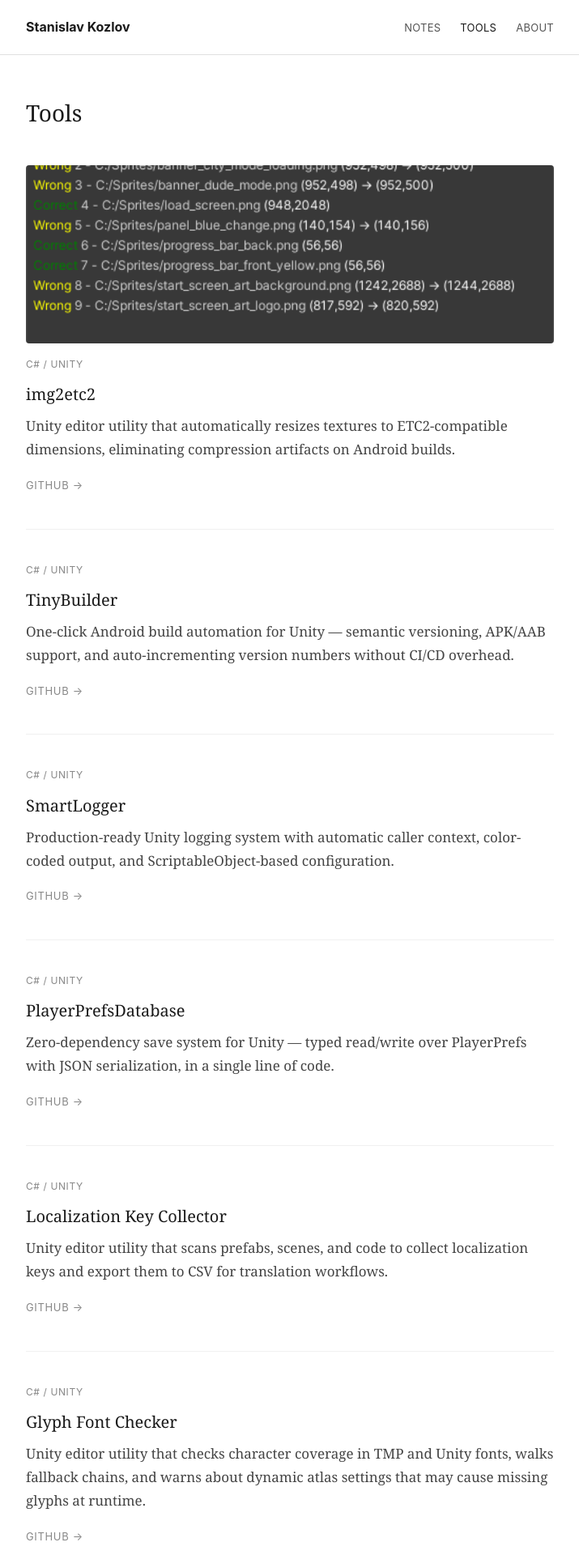
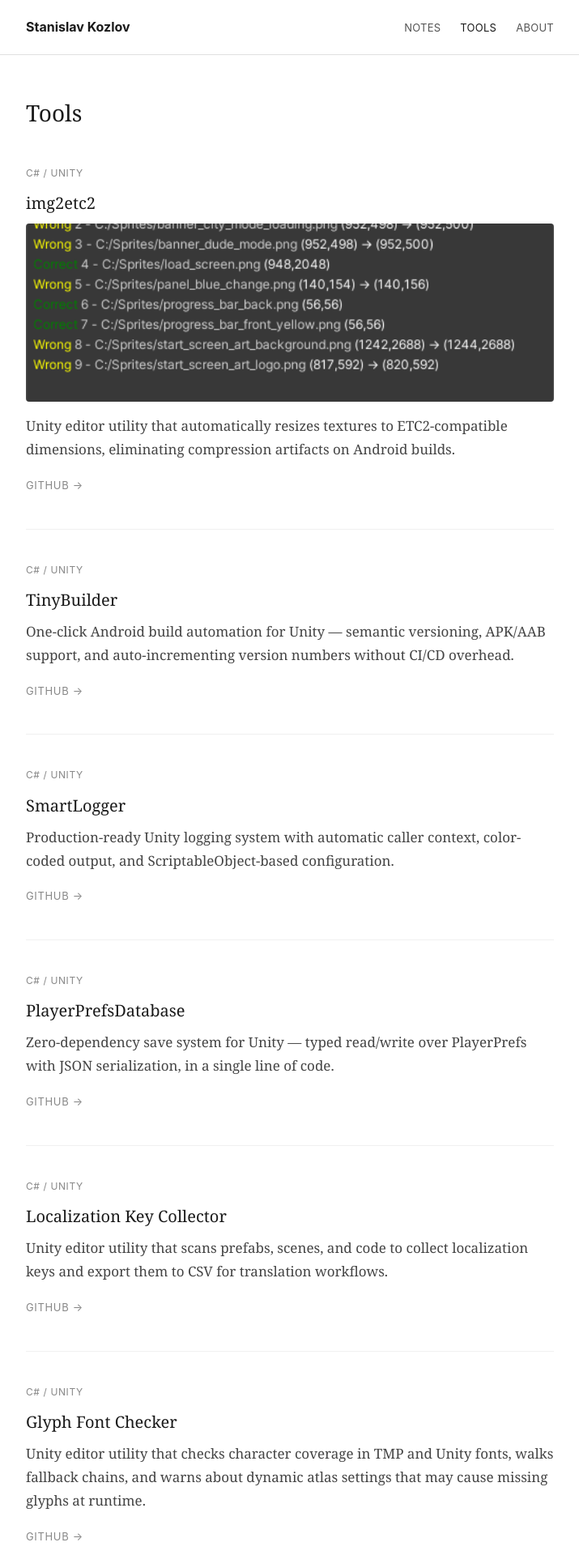
Before and after one commit to LLarean/llarean.github.io, a Jekyll site: the page built from tools.html, in a window 1280 px wide. Shown: the top 1920 px of the page at 81% size, without its empty margins (282-997 px from the left). Built offline with Jekyll 4.4.1, drawn with Linux system fonts in a browser that asks for light colours.

Commit message:
Move tool image below title to match notes page layout
Co-Authored-By: Claude Sonnet 4.6 <noreply@anthropic.com>

```diff
--- a/tools.html
+++ b/tools.html
@@ -10,11 +10,11 @@ permalink: /tools/
   {% assign sorted_tools = site.tools | sort: 'stars' | reverse %}
   {% for tool in sorted_tools %}
   <li class="tool-card">
+    {% if tool.language %}<div class="tool-lang">{{ tool.language }}</div>{% endif %}
+    <h2 class="tool-name"><a href="{{ tool.url | relative_url }}">{{ tool.title }}</a></h2>
     {% if tool.image %}
     <a href="{{ tool.url | relative_url }}"><img class="post-thumb" src="{{ tool.image | relative_url }}" alt="{{ tool.title }}"></a>
     {% endif %}
-    {% if tool.language %}<div class="tool-lang">{{ tool.language }}</div>{% endif %}
-    <h2 class="tool-name"><a href="{{ tool.url | relative_url }}">{{ tool.title }}</a></h2>
     {% if tool.description %}<p class="tool-desc">{{ tool.description }}</p>{% endif %}
     {% if tool.repo %}<a class="tool-link" href="{{ tool.repo }}">GitHub &rarr;</a>{% endif %}
   </li>
```
